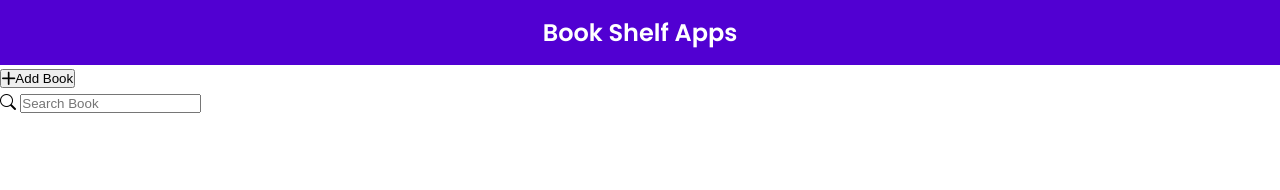
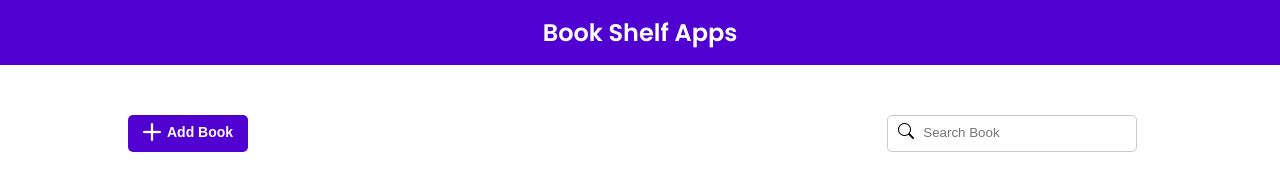
Before and after one commit to msuryaditriputraR/bookShelfApp, a website: page index.html in a window 1280 px wide. Drawn offline with nearby package versions, Linux system fonts and the light colour scheme.

Commit message:
style button add && search input

```diff
--- a/assets/css/style.css
+++ b/assets/css/style.css
@@ -36,3 +36,57 @@ header #title {
     color: white;
     padding: 15px;
 }
+
+/* Main */
+.container {
+    margin: 50px auto;
+    width: 80%;
+}
+
+#top {
+    display: flex;
+    justify-content: space-between;
+}
+
+#right {
+    display: flex;
+}
+
+/* Button Style */
+.btn {
+    border: 0px;
+    padding: 8px 15px;
+    color: white;
+    font-size: 14px;
+    font-weight: 600;
+    border-radius: 5px;
+    cursor: pointer;
+}
+
+.btn-main {
+    background-color: var(--main-color);
+}
+
+/* Icons style */
+.bi-plus-lg,
+.bi-funnel-fill {
+    font-size: 18px;
+    vertical-align: middle;
+    margin-right: 6px;
+}
+
+/* Input Search */
+.search {
+    border: 1px solid rgb(202, 202, 202);
+    margin-right: 15px;
+    border-radius: 5px;
+    padding: 0 10px;
+    line-height: 2rem;
+    width: 250px;
+}
+
+.search .input-search {
+    border: 0px;
+    padding: 0 5px;
+    cursor: text;
+}
```
